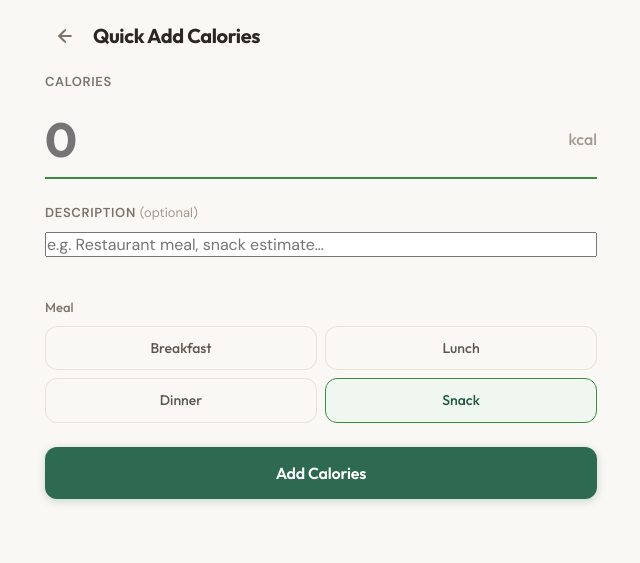
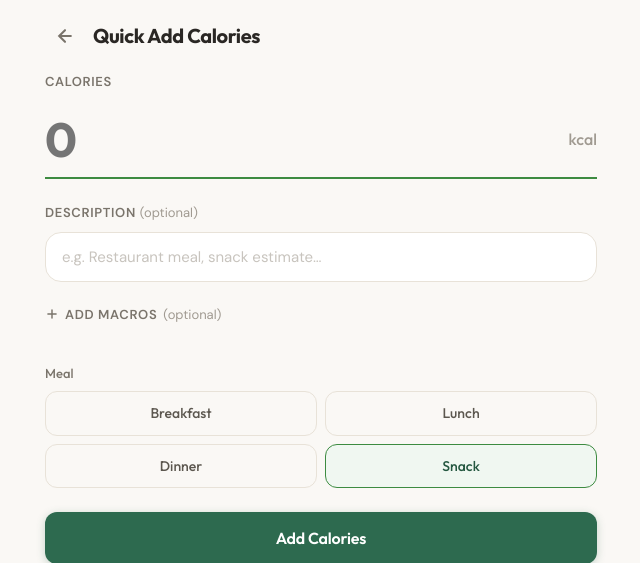
Before and after one commit to jasonmotylinski/calorie-tracker, a Flask app: page /food/quick-add in a window 1280 px wide. Shown: the part 57-620 px from the top of the page, without its empty margins (319-959 px from the left). Run offline with Flask 3, Linux system fonts and the light colour scheme; the visitor is signed in with stand-in values (Sample User, id 1).

Commit message:
feature: quick add macros

```diff
--- a/app/static/css/pages.css
+++ b/app/static/css/pages.css
@@ -360,6 +360,99 @@
 
 .quick-add-name-input {
     width: 100%;
+    padding: 14px 16px;
+    border: 1.5px solid var(--sand);
+    border-radius: var(--radius-lg);
+    background: white;
+    font-size: 15px;
+    color: var(--gray-800);
+    outline: none;
+    transition: all 0.2s;
+}
+
+.quick-add-name-input:focus {
+    border-color: var(--green-400);
+    box-shadow: 0 0 0 3px rgba(61, 139, 65, 0.12);
+}
+
+.quick-add-name-input::placeholder {
+    color: var(--gray-300);
+}
+
+.quick-add-macros-toggle {
+    display: flex;
+    align-items: center;
+    gap: 6px;
+    background: none;
+    border: none;
+    padding: 0;
+    font-size: 13px;
+    font-weight: 600;
+    color: var(--gray-500);
+    text-transform: uppercase;
+    letter-spacing: 0.05em;
+    cursor: pointer;
+}
+
+.quick-add-macros-toggle:hover {
+    color: var(--green-600);
+}
+
+.quick-add-macros-fields {
+    margin-top: var(--space-md);
+}
+
+.quick-add-macros-grid {
+    display: grid;
+    grid-template-columns: repeat(3, 1fr);
+    gap: var(--space-sm);
+}
+
+.quick-add-macro-label {
+    display: block;
+    font-size: 12px;
+    font-weight: 600;
+    color: var(--gray-400);
+    text-transform: uppercase;
+    letter-spacing: 0.05em;
+    margin-bottom: 6px;
+}
+
+.quick-add-macro-wrap {
+    position: relative;
+    display: flex;
+    align-items: center;
+}
+
+.quick-add-macro-input {
+    width: 100%;
+    padding: 10px 28px 10px 12px;
+    border: 1.5px solid var(--sand);
+    border-radius: var(--radius-md);
+    background: white;
+    font-size: 15px;
+    color: var(--gray-800);
+    outline: none;
+    transition: all 0.2s;
+    -moz-appearance: textfield;
+}
+
+.quick-add-macro-input::-webkit-inner-spin-button,
+.quick-add-macro-input::-webkit-outer-spin-button {
+    -webkit-appearance: none;
+}
+
+.quick-add-macro-input:focus {
+    border-color: var(--green-400);
+    box-shadow: 0 0 0 3px rgba(61, 139, 65, 0.12);
+}
+
+.quick-add-macro-unit {
+    position: absolute;
+    right: 10px;
+    font-size: 13px;
+    color: var(--gray-400);
+    pointer-events: none;
 }
 
 .quick-add-error {
--- a/app/static/js/main.js
+++ b/app/static/js/main.js
@@ -309,11 +309,27 @@ function initQuickAdd() {
     const nameInput = document.getElementById('quick-name');
     const submitBtn = document.getElementById('quick-add-submit');
     const errorEl = document.getElementById('quick-add-error');
+    const macrosToggle = document.getElementById('macros-toggle');
+    const macrosFields = document.getElementById('macros-fields');
+    const macrosIcon = document.getElementById('macros-toggle-icon');
+    const proteinInput = document.getElementById('quick-protein');
+    const carbsInput = document.getElementById('quick-carbs');
+    const fatInput = document.getElementById('quick-fat');
 
     if (!submitBtn || !caloriesInput || !errorEl) {
         console.error('Quick add: missing required DOM elements');
         return;
     }
+
+    let macrosOpen = false;
+    macrosToggle.addEventListener('click', () => {
+        macrosOpen = !macrosOpen;
+        macrosFields.classList.toggle('hidden', !macrosOpen);
+        macrosIcon.innerHTML = macrosOpen
+            ? '<line x1="5" y1="12" x2="19" y2="12"/>'
+            : '<line x1="12" y1="5" x2="12" y2="19"/><line x1="5" y1="12" x2="19" y2="12"/>';
+        if (macrosOpen) proteinInput.focus();
+    });
 
     submitBtn.addEventListener('click', async () => {
         const calories = parseFloat(caloriesInput.value);
@@ -328,6 +344,9 @@ function initQuickAdd() {
         const selectedMeal = document.querySelector('input[name="meal_type"]:checked');
         const mt = selectedMeal ? selectedMeal.value : mealType;
         const name = nameInput.value.trim();
+        const protein = macrosOpen ? (parseFloat(proteinInput.value) || 0) : 0;
+        const carbs = macrosOpen ? (parseFloat(carbsInput.value) || 0) : 0;
+        const fat = macrosOpen ? (parseFloat(fatInput.value) || 0) : 0;
 
         submitBtn.disabled = true;
         submitBtn.textContent = 'Adding...';
@@ -339,7 +358,7 @@ function initQuickAdd() {
             const resp = await fetch('/api/log/quick', {
                 method: 'POST',
                 headers: { 'Content-Type': 'application/json' },
-                body: JSON.stringify({ calories, name, meal_type: mt, date }),
+                body: JSON.stringify({ calories, name, meal_type: mt, date, protein_g: protein, carbs_g: carbs, fat_g: fat }),
                 signal: controller.signal,
             });
 
--- a/app/templates/food/quick_add.html
+++ b/app/templates/food/quick_add.html
@@ -29,6 +29,39 @@
                    placeholder="e.g. Restaurant meal, snack estimate…" maxlength="200">
         </div>
 
+        <!-- Optional Macros -->
+        <div class="quick-add-section">
+            <button type="button" id="macros-toggle" class="quick-add-macros-toggle">
+                <svg width="14" height="14" viewBox="0 0 24 24" fill="none" stroke="currentColor" stroke-width="2.5" stroke-linecap="round" id="macros-toggle-icon"><line x1="12" y1="5" x2="12" y2="19"/><line x1="5" y1="12" x2="19" y2="12"/></svg>
+                Add macros <span class="quick-add-optional">(optional)</span>
+            </button>
+            <div id="macros-fields" class="quick-add-macros-fields hidden">
+                <div class="quick-add-macros-grid">
+                    <div class="quick-add-macro">
+                        <label class="quick-add-macro-label" for="quick-protein">Protein</label>
+                        <div class="quick-add-macro-wrap">
+                            <input type="number" id="quick-protein" class="quick-add-macro-input" placeholder="0" min="0" step="0.1">
+                            <span class="quick-add-macro-unit">g</span>
+                        </div>
+                    </div>
+                    <div class="quick-add-macro">
+                        <label class="quick-add-macro-label" for="quick-carbs">Carbs</label>
+                        <div class="quick-add-macro-wrap">
+                            <input type="number" id="quick-carbs" class="quick-add-macro-input" placeholder="0" min="0" step="0.1">
+                            <span class="quick-add-macro-unit">g</span>
+                        </div>
+                    </div>
+                    <div class="quick-add-macro">
+                        <label class="quick-add-macro-label" for="quick-fat">Fat</label>
+                        <div class="quick-add-macro-wrap">
+                            <input type="number" id="quick-fat" class="quick-add-macro-input" placeholder="0" min="0" step="0.1">
+                            <span class="quick-add-macro-unit">g</span>
+                        </div>
+                    </div>
+                </div>
+            </div>
+        </div>
+
         <!-- Meal Type Selector -->
         <div class="meal-selector">
             <span class="meal-selector-label">Meal</span>
```
Also changed, not shown: app/api.py (+13 -6 lines).
